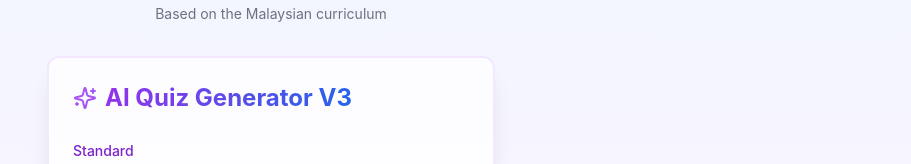
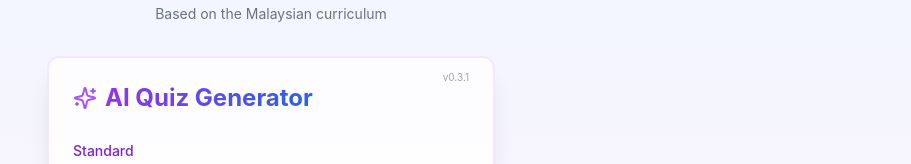
Before and after one commit to irwan-katsana/quizzy, a React (Vite) app: page / in a window 1280 px wide. Shown: the part 136-300 px from the top of the page, without its empty margins (369-1280 px from the left). Built offline with nearby package versions, Linux system fonts and the light colour scheme; no server answers.

Commit message:
bolt.new changes sync 20241125224738

```diff
--- a/src/components/quiz-form.tsx
+++ b/src/components/quiz-form.tsx
@@ -56,11 +56,14 @@ export function QuizForm({ onQuestionsGenerated }: { onQuestionsGenerated: (ques
 
   return (
     <Card className="w-full max-w-md p-6 space-y-6 bg-white/80 backdrop-blur-sm border-2 border-purple-100 dark:border-purple-900 dark:bg-gray-900/80 shadow-xl">
-      <div className="flex items-center space-x-2">
-        <Sparkles className="w-6 h-6 text-purple-500" />
-        <h2 className="text-2xl font-bold bg-gradient-to-r from-purple-600 to-blue-600 bg-clip-text text-transparent">
-          AI Quiz Generator V3
-        </h2>
+      <div className="relative">
+        <span className="absolute -top-3 right-0 text-[10px] text-gray-400 dark:text-gray-500">v0.3.1</span>
+        <div className="flex items-center space-x-2">
+          <Sparkles className="w-6 h-6 text-purple-500" />
+          <h2 className="text-2xl font-bold bg-gradient-to-r from-purple-600 to-blue-600 bg-clip-text text-transparent">
+            AI Quiz Generator
+          </h2>
+        </div>
       </div>
 
       <form onSubmit={handleSubmit} className="space-y-4">
```
Also changed, not shown: 2 other files (tests, documents, lock files or other folders).
